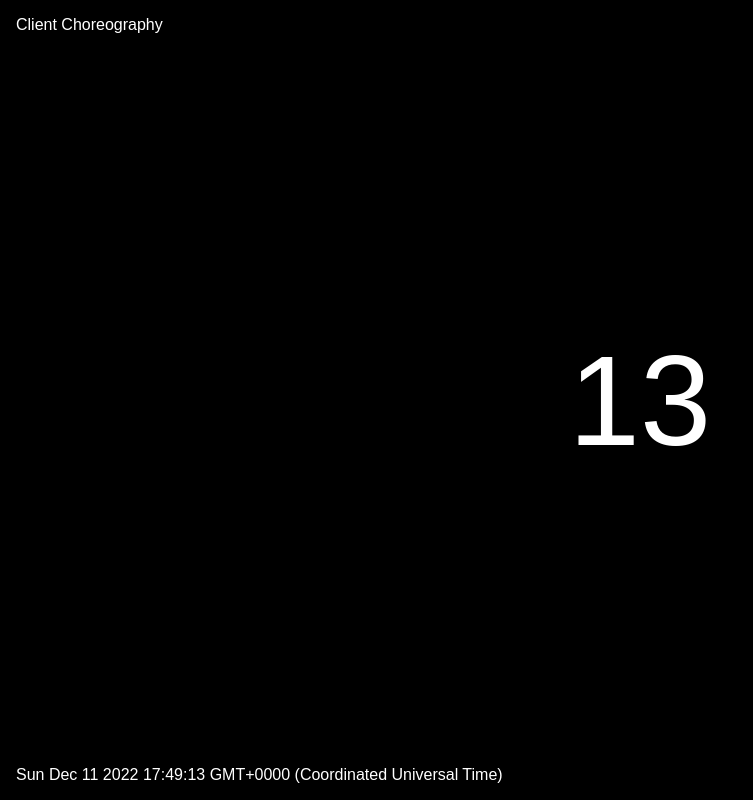
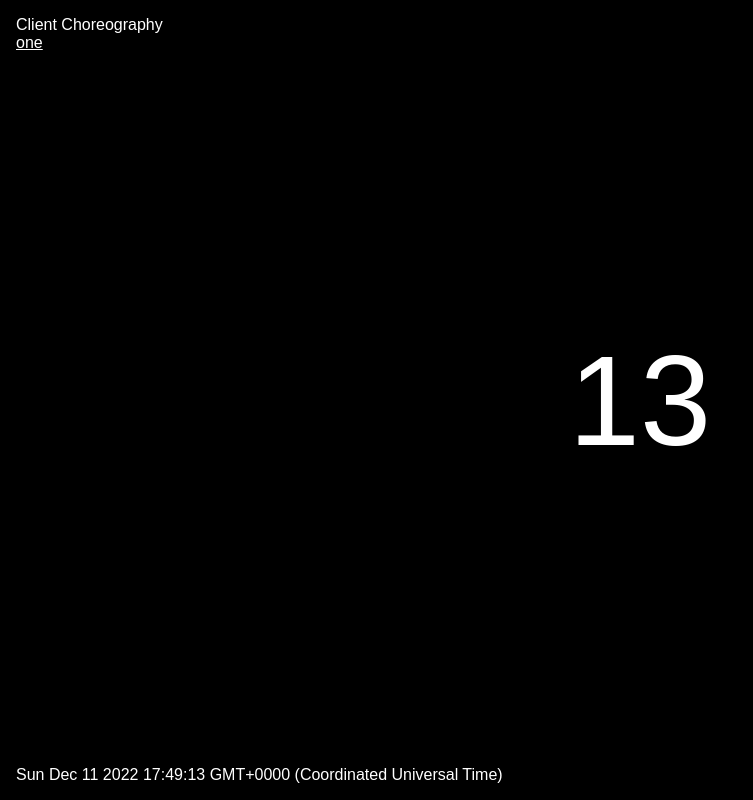
Before and after one commit to moritzebeling/screen-choreography, a SvelteKit app: page / in a window 1280 px wide. Shown: the whole page, without its empty margins (0-753 px from the left). Built offline with nearby package versions, Linux system fonts and the light colour scheme.

Commit message:
choreo 1

```diff
--- a/package.json
+++ b/package.json
@@ -17,5 +17,8 @@
 		"typescript": "^4.9.3",
 		"vite": "^4.0.0"
 	},
-	"type": "module"
+	"type": "module",
+	"dependencies": {
+		"seedrandom": "^3.0.5"
+	}
 }
--- /dev/null
+++ b/src/lib/Text.svelte
@@ -0,0 +1,26 @@
+<script>
+
+    export let position = 'top';
+
+</script>
+
+<aside class="{position}">
+    <slot />
+</aside>
+
+<style>
+
+    aside {
+        padding: 1rem;
+        position: fixed;
+        left: 0;
+        z-index: 10;
+    }
+    aside.top {
+        top: 0;
+    }
+    aside.bottom {
+        bottom: 0;
+    }
+
+</style>
--- a/src/routes/+page.svelte
+++ b/src/routes/+page.svelte
@@ -1,37 +1,32 @@
 <script>
 
     import { duration, seconds, time } from "$lib/system";
+    import Text from "$lib/Text.svelte";
 
     let choreographies = [
+        'one'
     ];
 
 </script>
 
-<header>
+<Text>
     <h1>Client Choreography</h1>
     <nav>
         {#each choreographies as link}
             <a href="/{link}">{link}</a>
         {/each}
     </nav>
-</header>
+</Text>
 
 <main>
     <p>{$seconds}</p>
 </main>
 
-<aside>
+<Text position="bottom">
     <p>{$time}</p>
-</aside>
+</Text>
 
 <style>
-
-    header {
-        padding: 1rem;
-        position: fixed;
-        top: 0;
-        left: 0;
-    }
 
     nav {
         display: flex;
@@ -51,11 +46,4 @@
         font-size: 10vw;
     }
 
-    aside {
-        padding: 1rem;
-        position: fixed;
-        bottom: 0;
-        left: 0;
-    }
-
 </style>
```
Also changed, not shown: src/routes/one/+page.svelte (added, +34 -0 lines), 1 other file (tests, documents, lock files or other folders).
